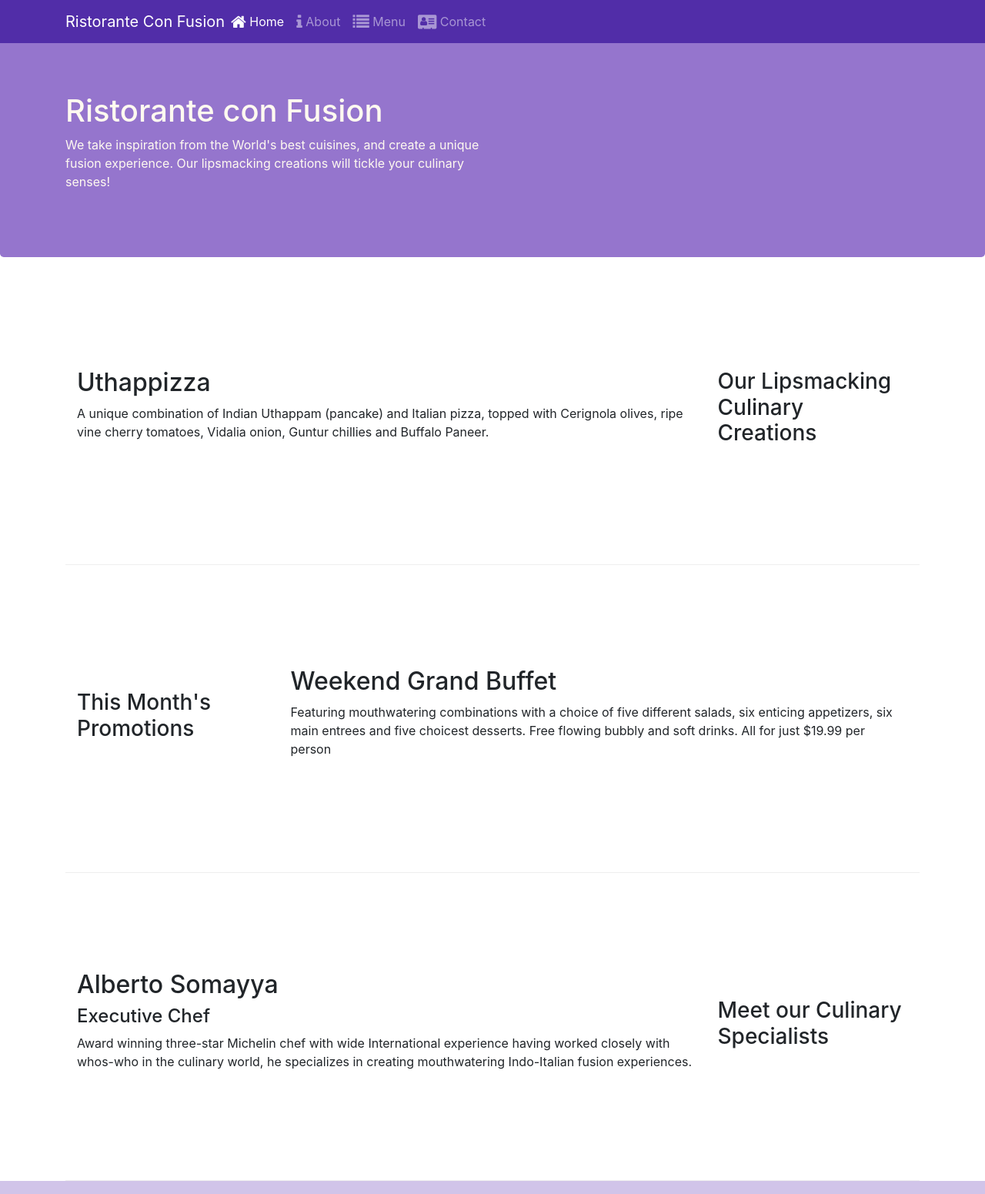
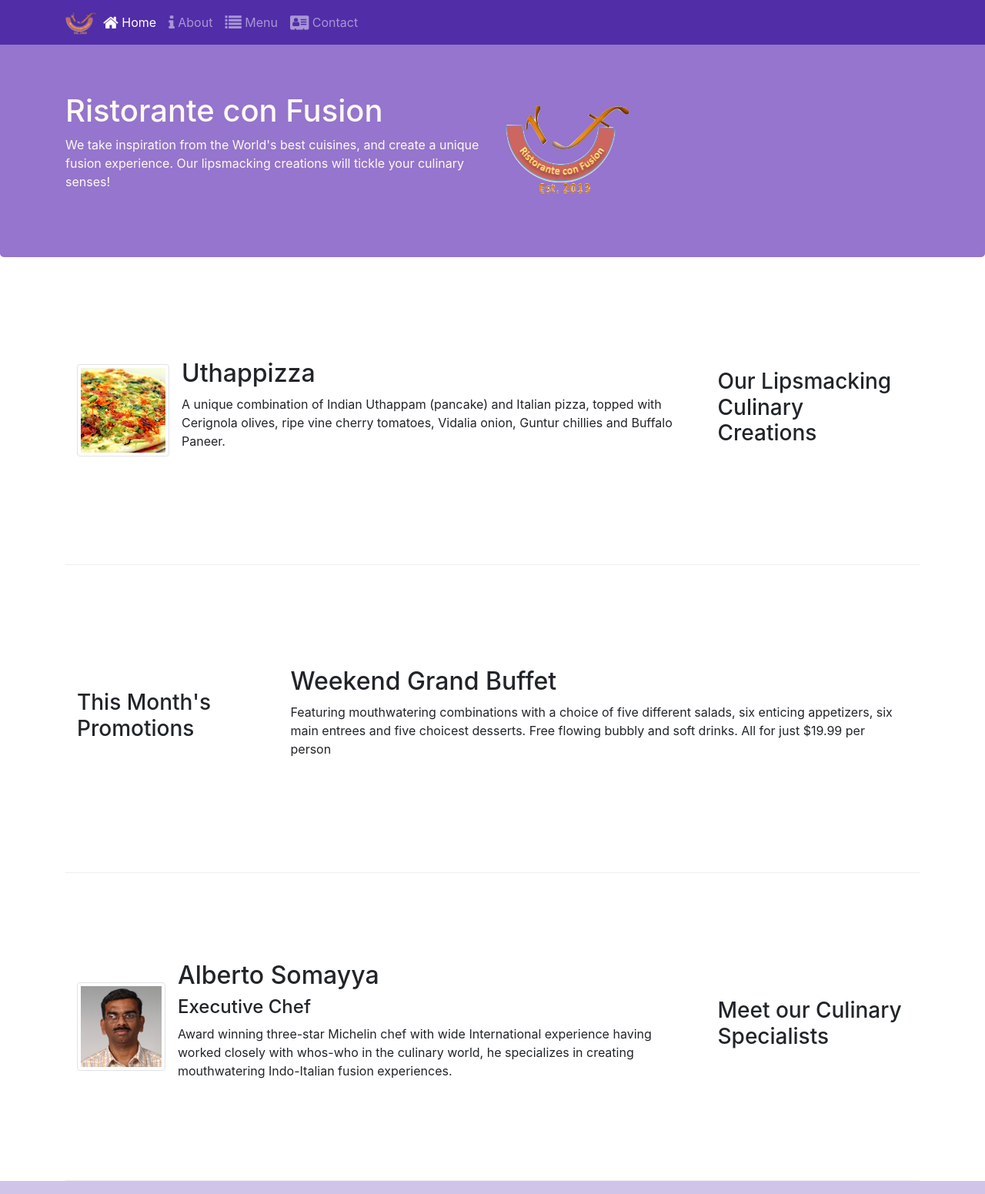
Before and after one commit to DanielK0707/coursera_bootstrap, a website: page conFusion/index.html in a window 1280 px wide. Shown: the top 1551 px of the page at 77% size. Drawn offline with nearby package versions, Linux system fonts and the light colour scheme.

Commit message:
Added Images and Media

```diff
--- a/conFusion/index.html
+++ b/conFusion/index.html
@@ -21,7 +21,7 @@
             <button class="navbar-toggler" type="button" data-toggle="collapse" data-target="#Navbar">
                 <span class="navbar-toggler-icon"></span>
             </button>
-            <a class="navbar-brand mr-auto" href="#">Ristorante Con Fusion </a>
+            <a class="navbar-brand mr-auto" href="#"><img src="img/logo.png" height="30" width="41"></a>
             <div class="collapse navbar-collapse" id="Navbar">
                 <ul class="navbar-nav mr-auto">
                     <li class="nav-item active"><a class="nav-link" href="#"><span class="fa fa-home fa-lg"></span> Home</a></li>
@@ -30,7 +30,6 @@
                     <li class="nav-item"><a class="nav-link" href="./contactus.html"><span class="fa fa-address-card fa-lg"></span> Contact</a></li>
                 </ul>
             </div>
-
         </div>
     </nav>
     <header class="jumbotron">
@@ -40,7 +39,8 @@
                     <h1>Ristorante con Fusion</h1>
                     <p>We take inspiration from the World's best cuisines, and create a unique fusion experience. Our lipsmacking creations will tickle your culinary senses!</p>
                 </div>
-                <div class="col-12 col-sm">
+                <div class="col-12 col-sm align-self-center">
+                    <img src="img/logo.png" class="img-fluid">
                 </div>
             </div>
         </div>
@@ -52,8 +52,14 @@
                 <h3>Our Lipsmacking Culinary Creations</h3>
             </div>
             <div class="col col-sm order-sm-first col-md">
-                <h2>Uthappizza</h2>
-                <p>A unique combination of Indian Uthappam (pancake) and Italian pizza, topped with Cerignola olives, ripe vine cherry tomatoes, Vidalia onion, Guntur chillies and Buffalo Paneer.</p>
+                <div class="media">
+                    <img class="d-flex mr-3 img-thumbnail align-self-center"
+                    src="img/uthappizza.png" alt="uthappizza">
+                    <div class="media-body">
+                        <h2 class="mt-0">Uthappizza</h2>
+                        <p>A unique combination of Indian Uthappam (pancake) and Italian pizza, topped with Cerignola olives, ripe vine cherry tomatoes, Vidalia onion, Guntur chillies and Buffalo Paneer.</p>
+                    </div>
+                </div>
             </div>
         </div>
 
@@ -73,9 +79,15 @@
                 <h3>Meet our Culinary Specialists</h3>
             </div>
             <div class="col col-sm order-sm-first col-md">
-                <h2>Alberto Somayya</h2>
-                <h4>Executive Chef</h4>
-                <p>Award winning three-star Michelin chef with wide International experience having worked closely with whos-who in the culinary world, he specializes in creating mouthwatering Indo-Italian fusion experiences. </p>
+                <div class="media">
+                    <img class="d-flex mr-3 img-thumbnail align-self-center"
+                        src="img/alberto.png" alt="alberto">
+                    <div class="media-body">
+                        <h2 class="mt-0">Alberto Somayya</h2>
+                        <h4>Executive Chef</h4>
+                        <p>Award winning three-star Michelin chef with wide International experience having worked closely with whos-who in the culinary world, he specializes in creating mouthwatering Indo-Italian fusion experiences. </p>
+                    </div>
+                </div>
             </div>
         </div>
     </div>
```
Also changed, not shown: conFusion/aboutus.html (+3 -2 lines), conFusion/contactus.html (+10 -10 lines), conFusion/img/alberto.png (added), conFusion/img/buffet.png (added), conFusion/img/logo.png (added), conFusion/img/uthappizza.png (added), 3 other files.
